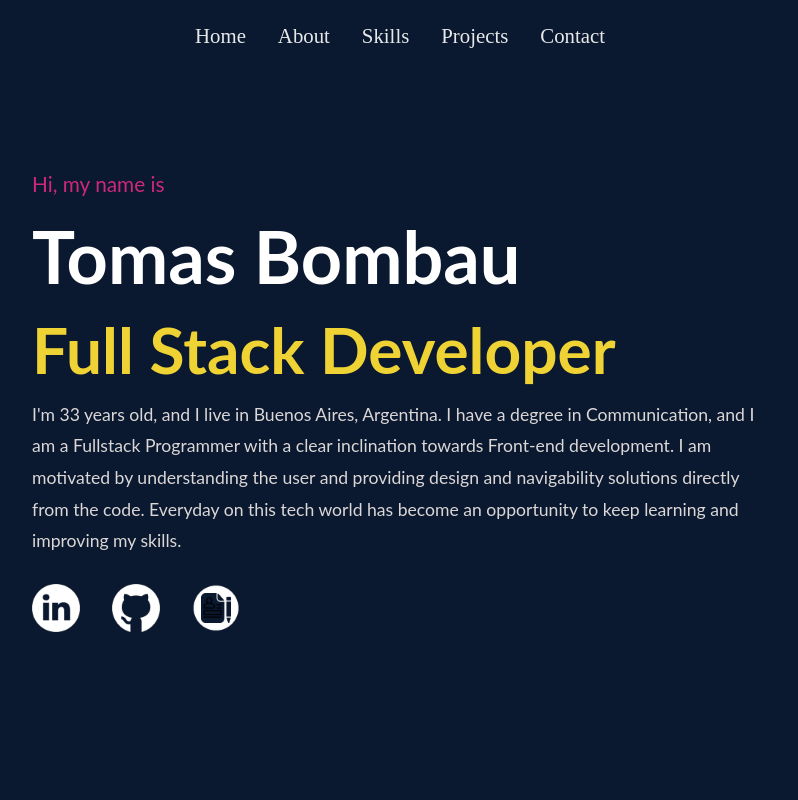
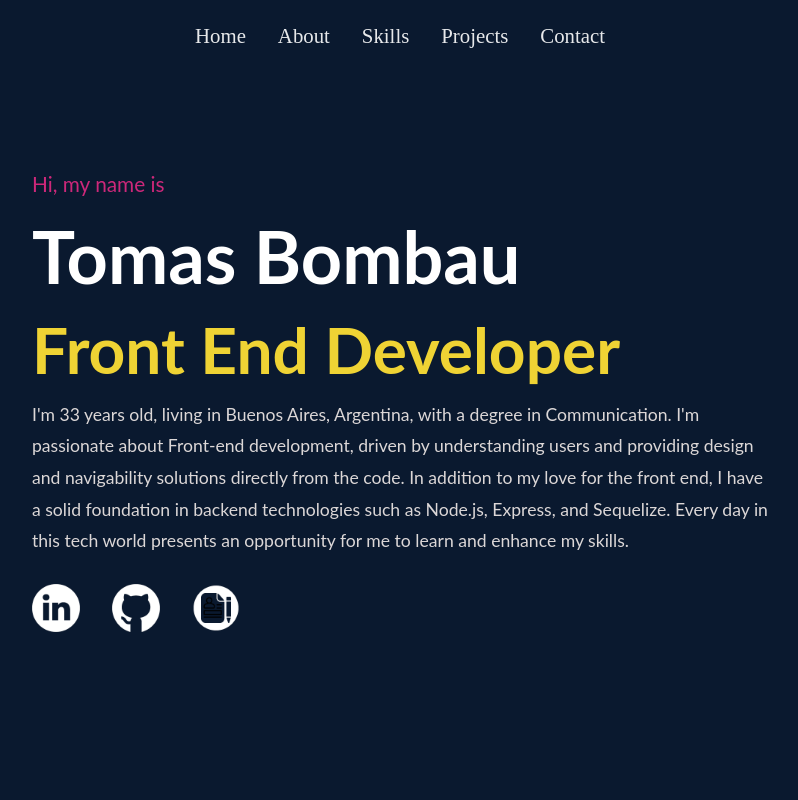
Before and after one commit to Tomas-Bombau/Portfolio, a React (Vite) app: page / in a window 1280 px wide. Shown: the top 800 px of the page, without its empty margins (240-1038 px from the left). Built offline with nearby package versions, Linux system fonts and the light colour scheme.

Commit message:
changes on portfolio

```diff
--- a/src/components/Welcome/Welcome.jsx
+++ b/src/components/Welcome/Welcome.jsx
@@ -15,15 +15,10 @@ const Welcome = () => {
           <h1>Tomas Bombau</h1>
         </div>
         <div>
-          <h2>Full Stack Developer</h2>
+          <h2>Front End Developer</h2>
         </div>
         <p>
-          I'm 33 years old, and I live in Buenos Aires, Argentina. I have a
-          degree in Communication, and I am a Fullstack Programmer with a clear
-          inclination towards Front-end development. I am motivated by
-          understanding the user and providing design and navigability solutions
-          directly from the code. Everyday on this tech world has become an
-          opportunity to keep learning and improving my skills.
+        I'm 33 years old, living in Buenos Aires, Argentina, with a degree in Communication. I'm passionate about Front-end development, driven by understanding users and providing design and navigability solutions directly from the code. In addition to my love for the front end, I have a solid foundation in backend technologies such as Node.js, Express, and Sequelize. Every day in this tech world presents an opportunity for me to learn and enhance my skills.
         </p>
         <div>
           <ul className={s.socialPlatforms}>
--- a/src/data.js
+++ b/src/data.js
@@ -40,7 +40,7 @@ const projects = [
     image: dogsPI,
     title: "Dogs APP",
     description: "A Single Page Application (SPA) that consumes data from an external API, and allows general and detailed information of more 170 dog breed's to be displayed. Among the functionalities it allows filtering and ordering breeds by different variables. Users can also create theirs own breed.",
-    tecnologies: "React, Redux, Express, Node, PostgreSQL",
+    tecnologies: "React, Redux, Express, Node, Sequelize",
     deploy: "https://deploy-six-jet.vercel.app/"
   },
   {
@@ -48,7 +48,7 @@ const projects = [
     image: ecommerce,
     title: "Laura Vargas",
     description: "A collaborative Single Page Application (SPA) created as a group project, employing SCRUM methodology. My primary responsibility centered on the front-end, utilizing technologies such as React, Redux, and extensive CSS styling.",
-    tecnologies: "React-Redux, Tailwind, PostgreSQL",
+    tecnologies: "React, Redux, Tailwind",
     deploy: "https://www.youtube.com/watch?v=rRU_QRKHRtI"
   },
 ];
```
